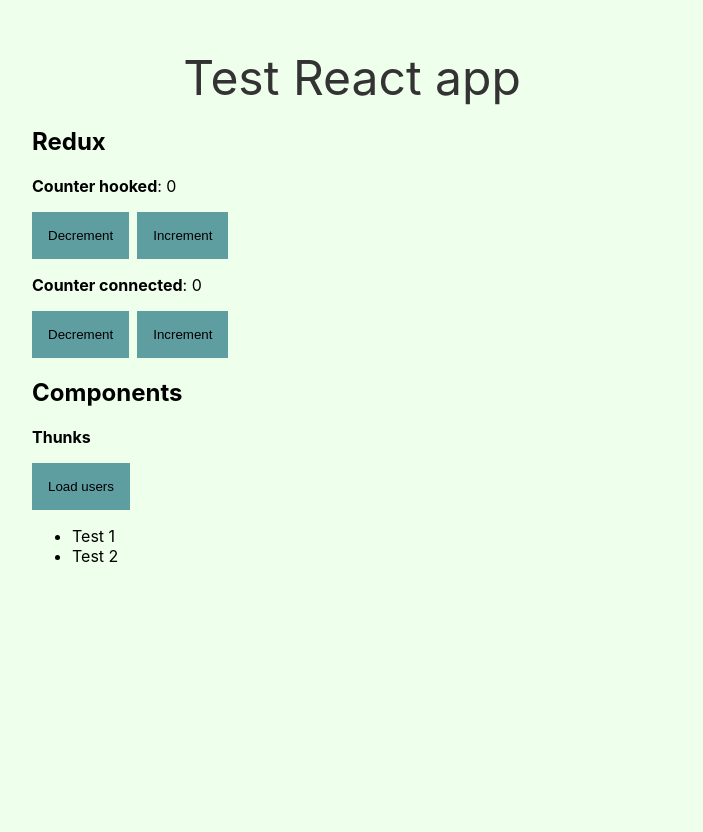
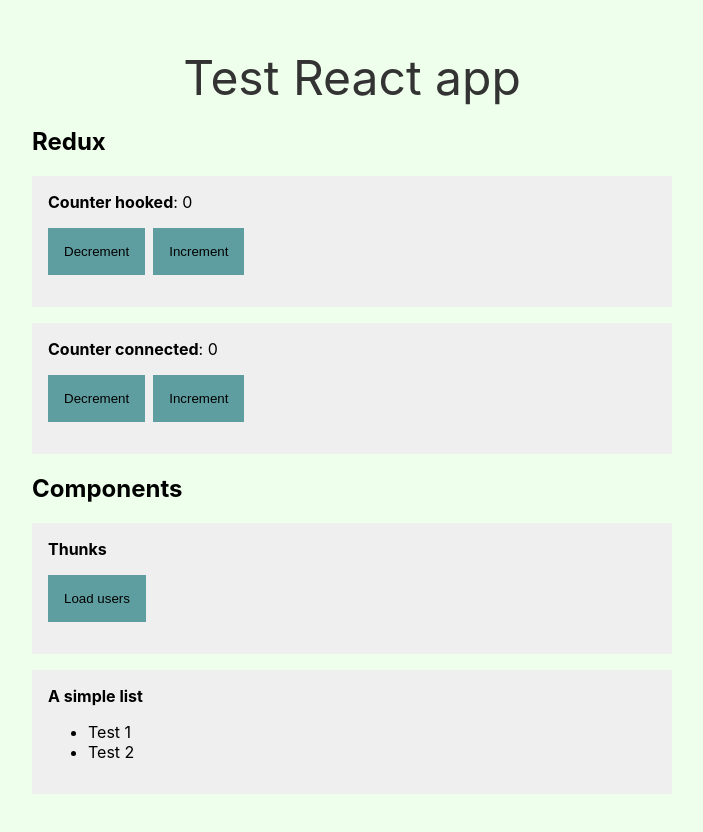
Before and after one commit to 8kto/generic-react-app-for-tests, a React (Create React App) app: page / in a window 1280 px wide. Shown: the top 832 px of the page, without its empty margins (288-991 px from the left). Before the commit the page ends 800 px from the top, so only its background shows below. Built offline with nearby package versions, Linux system fonts and the light colour scheme.

Commit message:
Adjust layout

```diff
--- a/src/App.css
+++ b/src/App.css
@@ -27,3 +27,9 @@
 .App-link {
   color: #61dafb;
 }
+
+.component {
+  background: #efefef;
+  padding: 1rem;
+  margin-bottom: 1rem;
+}
--- a/src/components/CounterConnected.js
+++ b/src/components/CounterConnected.js
@@ -7,7 +7,7 @@
  */
 function CounterConnected({ counter, dispatch }) {
   return (
-    <div className="counter">
+    <div className="component counter">
       <strong>Counter connected</strong>
       :
       {' '}
--- a/src/components/CounterHooked.js
+++ b/src/components/CounterHooked.js
@@ -10,7 +10,7 @@
   const dispatch = useDispatch()
 
   return (
-    <div className="counter">
+    <div className="component counter">
       <strong>Counter hooked</strong>
       :
       {' '}
--- a/src/components/List.js
+++ b/src/components/List.js
@@ -1,5 +1,10 @@
 function List({ items }) {
-  return <ul>{items.map((v) => <li key={v}>{v}</li>)}</ul>
+  return (
+    <div className="component">
+      <strong>A simple list</strong>
+      <ul>{items.map((v) => <li key={v}>{v}</li>)}</ul>
+    </div>
+  )
 }
 
 export default List
```
